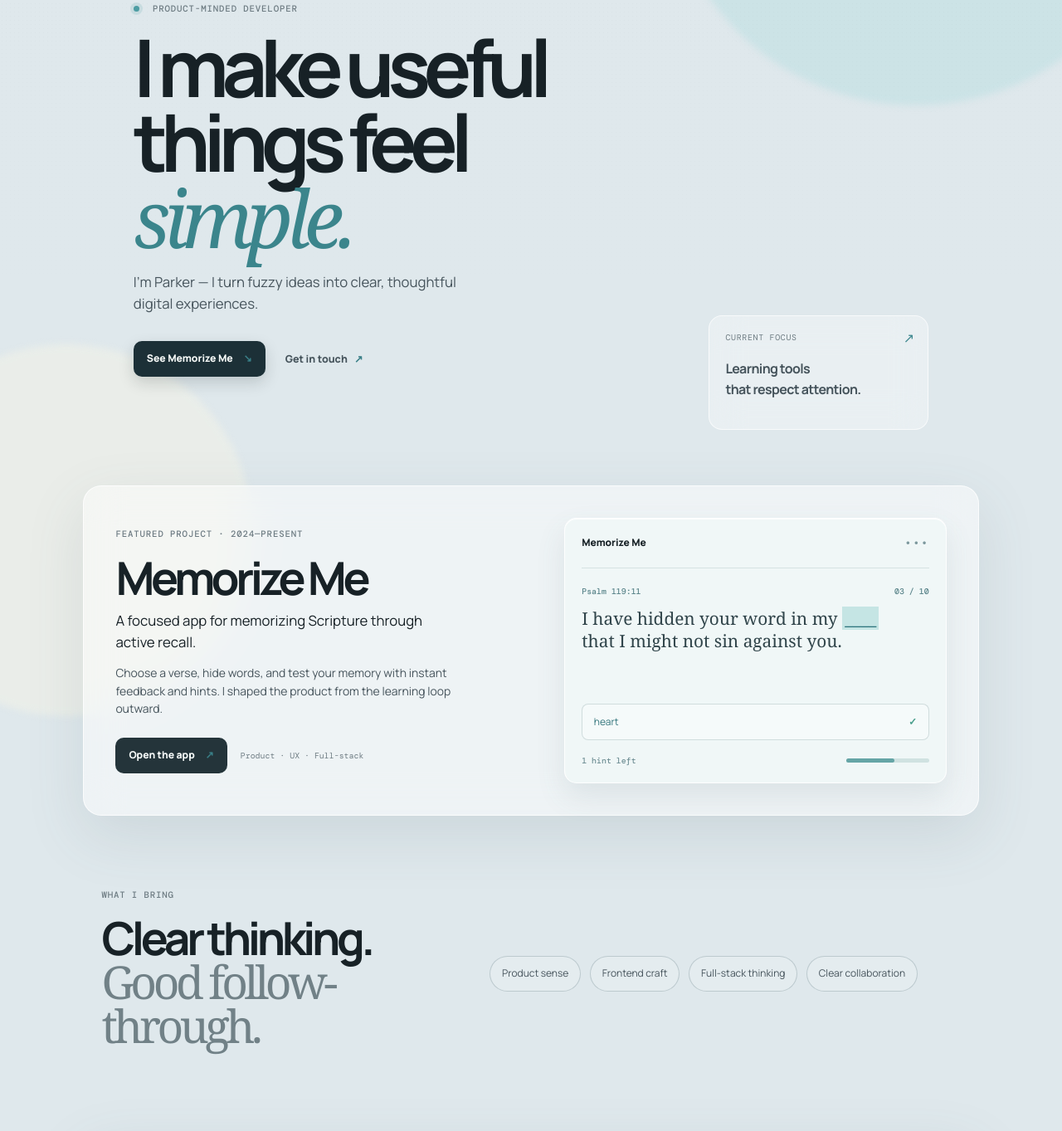
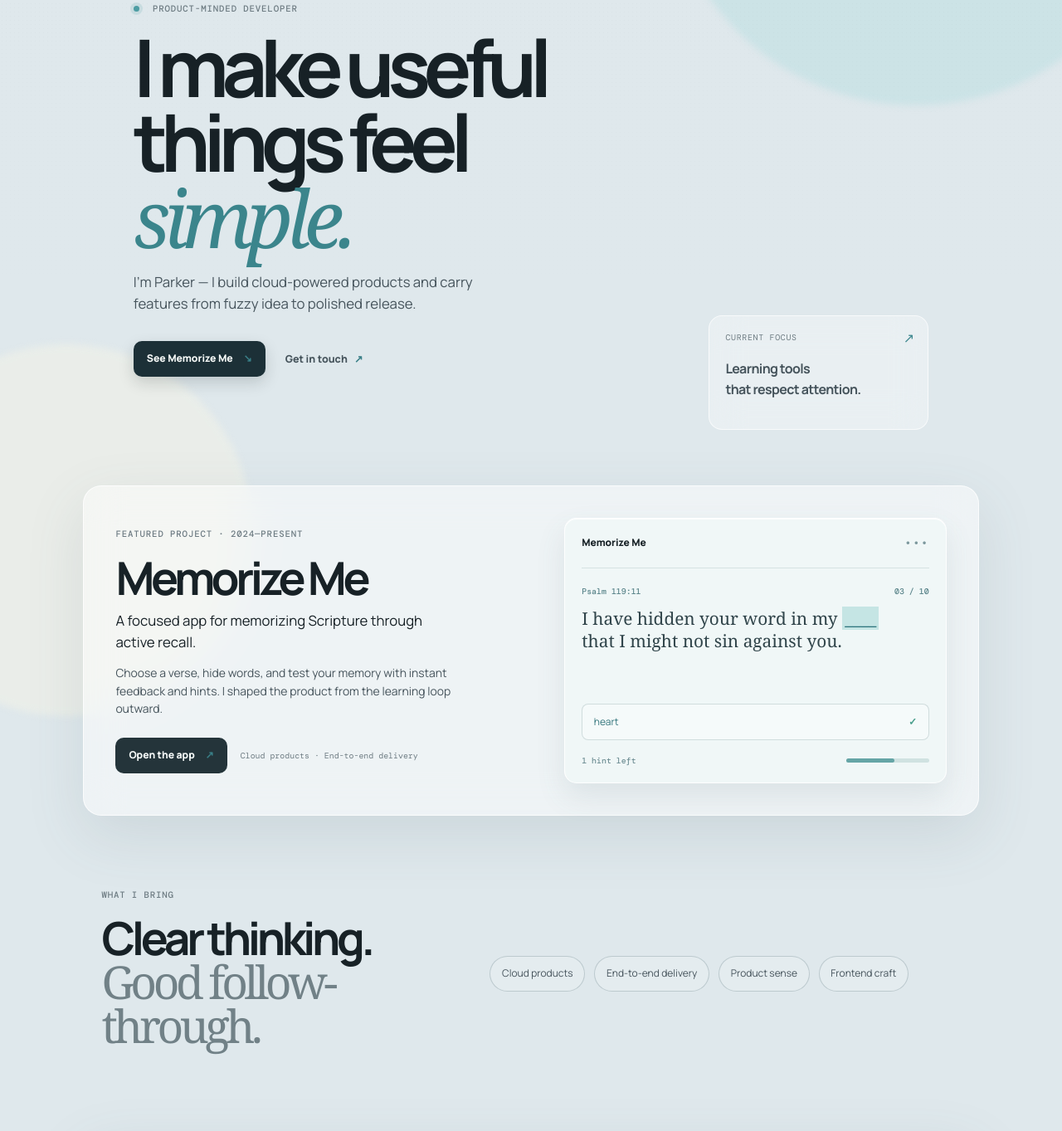
Before and after one commit to parker7johnson/portfolio, a plain HTML site: page index.html in a window 1280 px wide. Shown: the part 193-1556 px from the top of the page at 83% size. Drawn offline with nearby package versions, Linux system fonts and the light colour scheme.

Commit message:
content: emphasize cloud and end-to-end delivery

```diff
--- a/index.html
+++ b/index.html
@@ -24,7 +24,7 @@
         <div class="hero-copy">
           <p class="eyebrow"><span class="status-dot"></span> Product-minded developer</p>
           <h1>I make useful things feel <em>simple.</em></h1>
-          <p class="hero-intro">I’m Parker — I turn fuzzy ideas into clear, thoughtful digital experiences.</p>
+          <p class="hero-intro">I’m Parker — I build cloud-powered products and carry features from fuzzy idea to polished release.</p>
           <div class="hero-actions"><a class="button button-primary" href="#work">See Memorize Me <span aria-hidden="true">↘</span></a><a class="text-link" href="#contact">Get in touch <span aria-hidden="true">↗</span></a></div>
         </div>
         <div class="hero-note glass-soft"><span>Current focus</span><strong>Learning tools<br />that respect attention.</strong><i aria-hidden="true">↗</i></div>
@@ -36,7 +36,7 @@
           <h2>Memorize Me</h2>
           <p class="feature-lede">A focused app for memorizing Scripture through active recall.</p>
           <p class="feature-detail">Choose a verse, hide words, and test your memory with instant feedback and hints. I shaped the product from the learning loop outward.</p>
-          <div class="feature-actions"><a class="button button-dark" href="https://memorizeme.app" target="_blank" rel="noreferrer">Open the app <span aria-hidden="true">↗</span></a><span class="quiet-note">Product · UX · Full-stack</span></div>
+          <div class="feature-actions"><a class="button button-dark" href="https://memorizeme.app" target="_blank" rel="noreferrer">Open the app <span aria-hidden="true">↗</span></a><span class="quiet-note">Cloud products · End-to-end delivery</span></div>
         </div>
         <div class="app-preview" aria-label="Memorize Me app preview">
           <div class="preview-top"><span>Memorize Me</span><span class="preview-menu">•••</span></div>
@@ -49,7 +49,7 @@
 
       <section id="skills" class="skills-row">
         <div><p class="eyebrow">What I bring</p><h2>Clear thinking.<br /><span>Good follow-through.</span></h2></div>
-        <div class="skill-list"><span>Product sense</span><span>Frontend craft</span><span>Full-stack thinking</span><span>Clear collaboration</span></div>
+        <div class="skill-list"><span>Cloud products</span><span>End-to-end delivery</span><span>Product sense</span><span>Frontend craft</span></div>
       </section>
 
       <section id="contact" class="contact glass">
```
